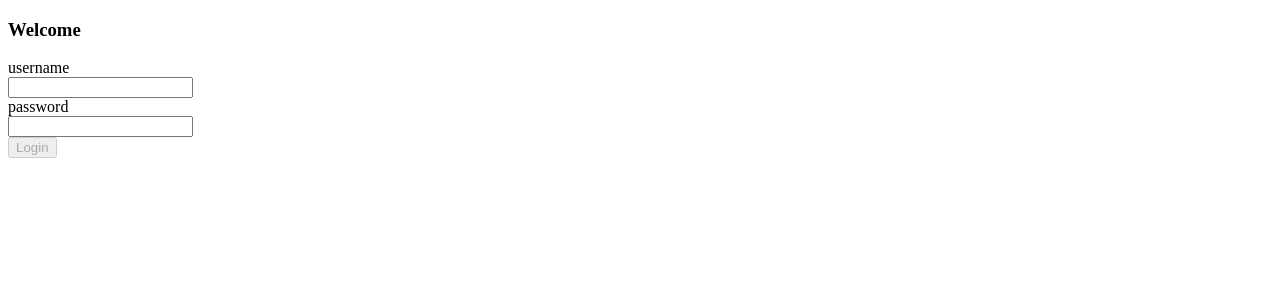
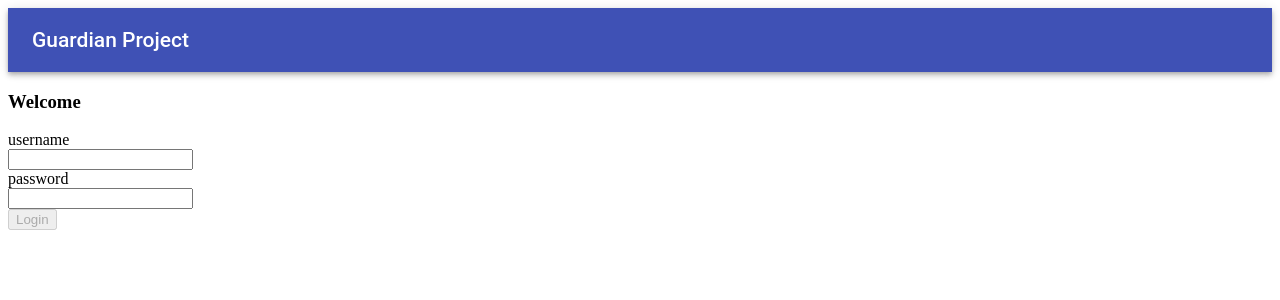
Before and after one commit to Duaahelwa/Axis-project, a React (Create React App) app in the folder guardian-app/: page / in a window 1280 px wide. Shown: the top 300 px of the page. Built offline with nearby package versions, Linux system fonts and the light colour scheme; no server answers.

Commit message:
add navbar

```diff
--- a/guardian-app/src/App.js
+++ b/guardian-app/src/App.js
@@ -1,4 +1,5 @@
 import React, { Component } from "react";
+import NavBar from "./component/NavBar";
 import { Link } from 'react-router';
 import HomePage from "./pages/HomePage";
 
@@ -6,16 +7,13 @@ import HomePage from "./pages/HomePage";
 class App extends Component {
   render() {
     return (
-      // <div>
-      //   <ul className="header">
-      //     <li> <a href="./pages/HomePage">Home</a > </li >
-      //       <li><a href="./pages/LoginPage"> login </a ></li >
-      //         </ul >
-      //         </div >
-      <HomePage />
-              );
-            }
-          }
+      <div>
+        <NavBar />
+        <HomePage />
+      </div>
+    );
+  }
+}
 
 
 
--- /dev/null
+++ b/guardian-app/src/component/NavBar.js
@@ -0,0 +1,21 @@
+import React from "react";
+
+import AppBar from "@material-ui/core/AppBar";
+import Toolbar from "@material-ui/core/Toolbar";
+import Typography from "@material-ui/core/Typography";
+
+const NavBar = () => {
+    return (
+        <div>
+            <AppBar position="static" >
+                <Toolbar>
+                    <Typography variant="title" color="inherit">
+                        Guardian Project
+                        </Typography>
+                </Toolbar>
+            </AppBar>
+        </div>
+    );
+}
+
+export default NavBar;
```
